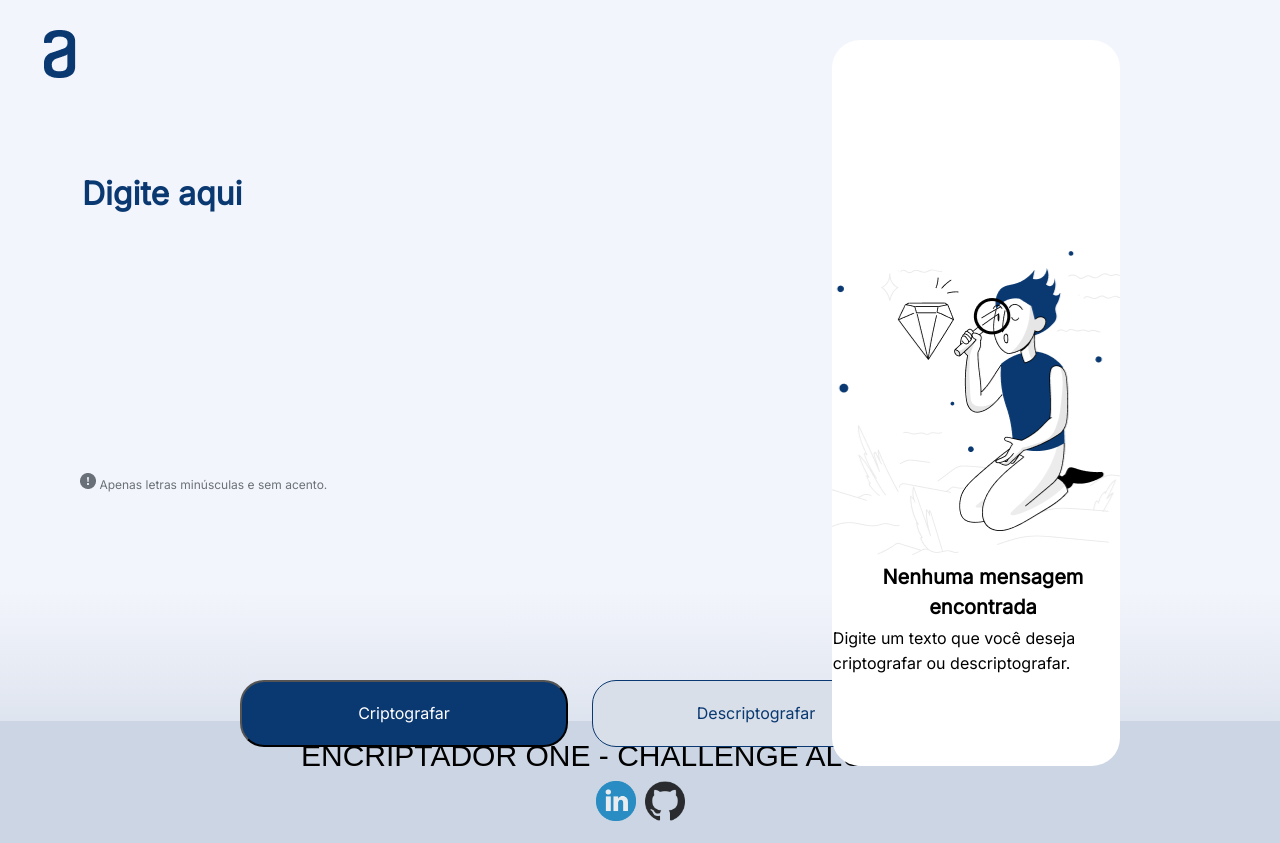
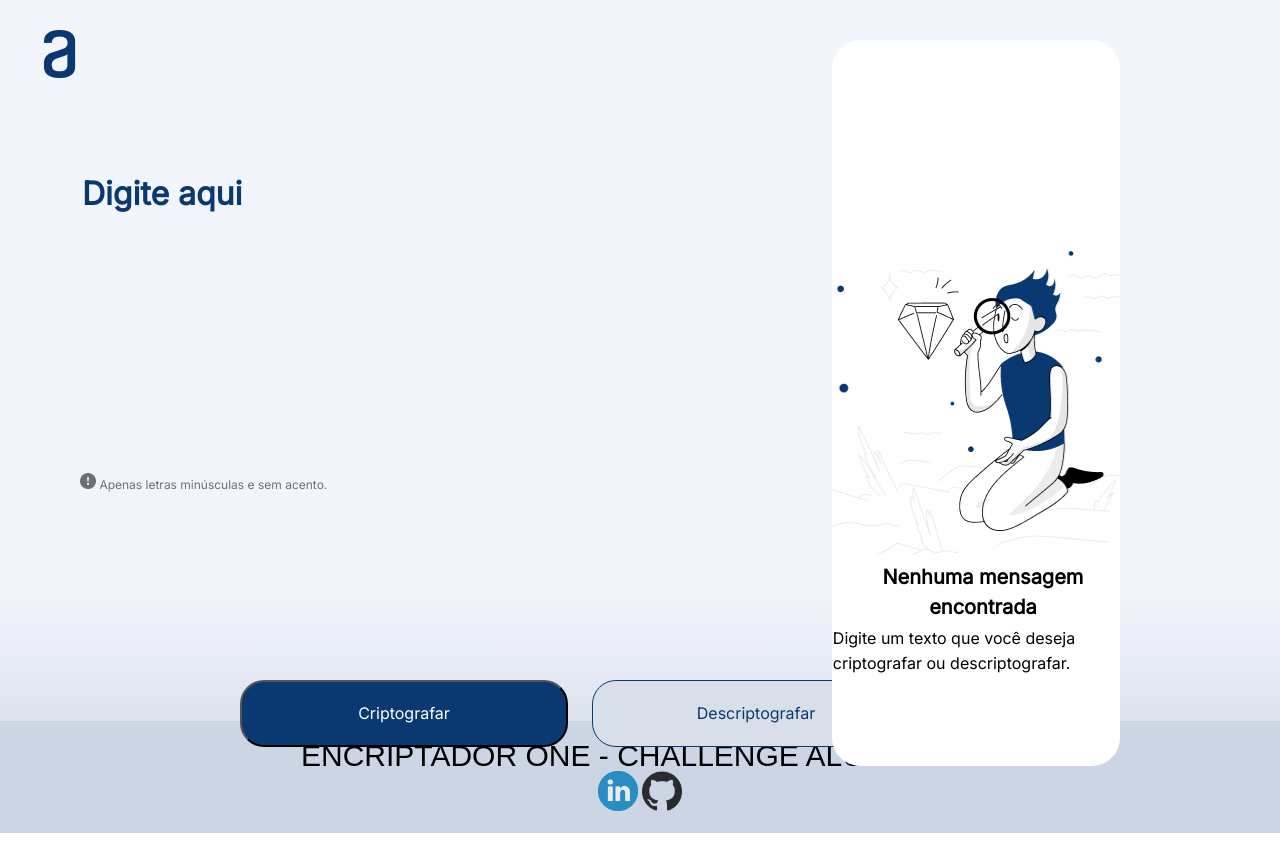
Before and after one commit to T4iron/Codificador, a plain HTML site: page index.html in a window 1280 px wide. Drawn offline with Linux system fonts and the light colour scheme.

Commit message:
atualizando

```diff
--- a/index.html
+++ b/index.html
@@ -48,15 +48,16 @@
         <section class="rodape">
             <h2>Encriptador One - Challenge Alura 2022</h2>
 
-            <div class="img-rodape"></div>
+            <div class="img-rodape">
                 <a href="https://www.linkedin.com/in/tairon-cristian-9297a98b/"><img class="img-linkedin" src="imagens/linkedin.png"></a>
                 <a href="https://github.com/T4iron"><img class="img-git" src="imagens/git.png"></a>
+            </div>
         </section>
 
 
     </footer>
 
-    <script src="/script.js"></script>
+    <script src="script.js"></script>
 
 
 
--- a/style.css
+++ b/style.css
@@ -100,7 +100,6 @@ body {
 
     box-sizing: border-box;
     display: flex;
-    flex-direction: row;
     padding: 0%;
     gap: 24px;
 
@@ -233,11 +232,14 @@ footer h2 {
 }
 
 .img-rodape {
-    margin: 10px 0;
+    display: flex;
+    justify-content: center;
+    align-items: center;
 }
 
 .img-linkedin {
     height: 40px;
+    margin: 0 2px;
     opacity: 0.8;
     transition: 0.8s all;
 }
@@ -250,7 +252,7 @@ footer h2 {
 
 .img-git {
     height: 40px;
-    margin-left: 5px;
+    margin: 0 2px;
     opacity: 0.8;
     transition: 0.8s all;
 
```
